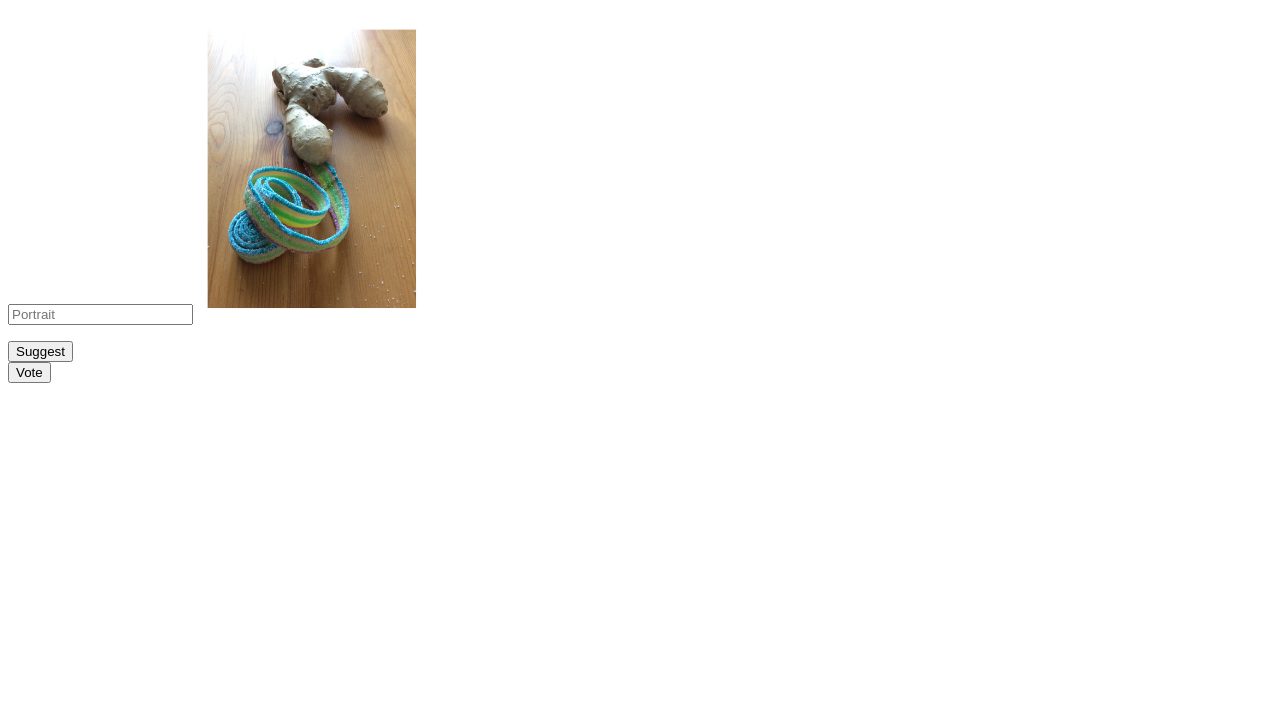
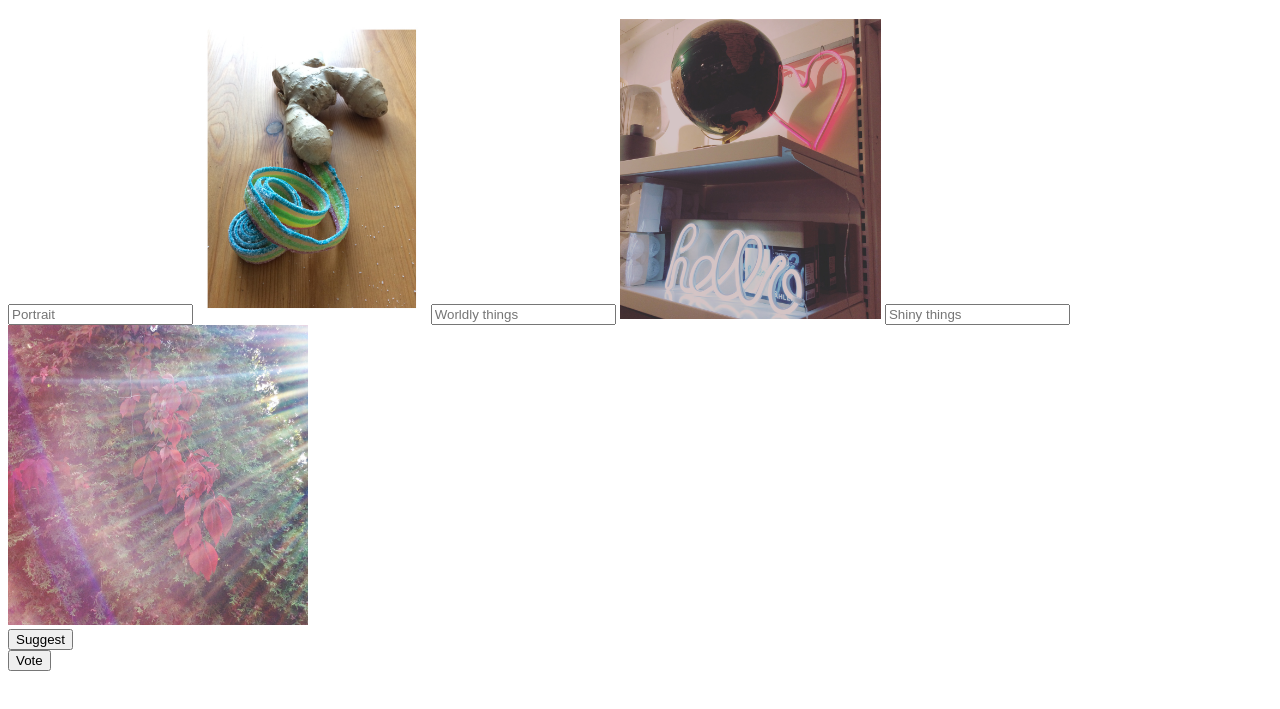
Before and after one commit to s0lstrimman/my_new_photography_page, a plain HTML site: page index.html in a window 1280 px wide. Shown: the part 61-770 px from the top of the page. Drawn offline with Linux system fonts and the light colour scheme.

Commit message:
update, adding
edited, added two pictures and text

```diff
--- a/index.html
+++ b/index.html
@@ -9,8 +9,11 @@
     <div>
       <div>
         <input placeholder="Portrait"> </input>
-        <img src="crab.jpg" alt=crab catches rainbow" height="300px"
-        <p> </p>
+        <img src="crab.jpg" alt="crab catches rainbow" height="300px">
+        <input placeholder="Worldly things"> </input>
+        <img src="hello_world.jpg" alt="hello world" height="300px">
+        <input placeholder="Shiny things"> </input>
+        <img src="shine.jpg" alt="keep shining" height="300px">
       </div>
       <button> Suggest </button>
     </div>
```
Also changed, not shown: hello_world.jpg (added), shine.jpg (added), 1 other file.
